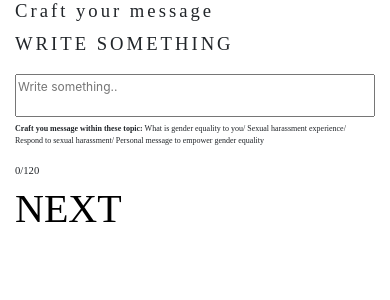
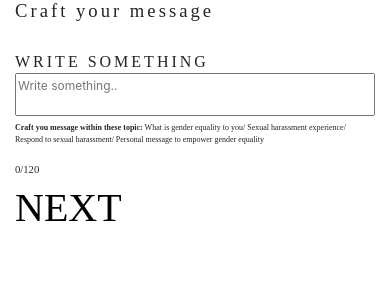
Before and after one commit to lucky-patty/NextStep, a PHP site: page /pages/mobile.php in a window 390 px wide. Shown: the top 300 px of the page. Run offline with PHP 8.4, Linux system fonts and the light colour scheme; the template is opened without the code that fills it, so the values that code supplies are empty.

Commit message:
Fix mobile craft message

```diff
--- a/pages/mobile.php
+++ b/pages/mobile.php
@@ -54,14 +54,16 @@ src="jquery-3.4.1.min.js">
         <div class="row align-self-center justify-content-center">
             <!-- <div class="col-12 col-s-12 crafContent"> -->
                 <!-- <div id="head"> -->
-            <div class="col-sm-auto">
+            <!-- <div class="col-sm-auto">
                 <p class="mobilePleaceHolder">WRITE SOMETHING</p>
-            </div>
+            </div> -->
         </div>
 		<div class="row align-self-center justify-content-center">
             <div class="col-sm-auto">
 			<!-- <p><strong>Something to write about:</strong>What is gender Equality to you, personal experience, respond to sexual harassment, personal message to empower gender equality & why is gender equality important to you.</p> -->
  			    <form action="mobile_name_input.php" method="POST">
+                 <label class="nameTag" for="fname">WRITE SOMETHING</label>
+                    <br>
                  <textarea id="mobileCraftInput" name="subject" placeholder="Write something.."></textarea>
             </div>
 				<!-- <p><strong>Something to write about:</strong>What is gender Equality to you, personal experience, respond to sexual harassment, personal message to empower gender equality & why is gender equality important to you.</p> -->
--- a/pages/mobile_name_input.php
+++ b/pages/mobile_name_input.php
@@ -115,7 +115,7 @@ $_SESSION['color'] = $color;
                     </div> -->
                 <div class="row align-self-center justify-content-center">
                     <div class="col-sm-auto">
-                        <input class="mobileNameSubmit" id="mobileNameSubmit" type="submit" name="submit" value="POST">
+                        <input class="mobileNext" id="mobileNameSubmit" type="submit" name="submit" value="POST">
                         </form>
                     </div>
 
```
